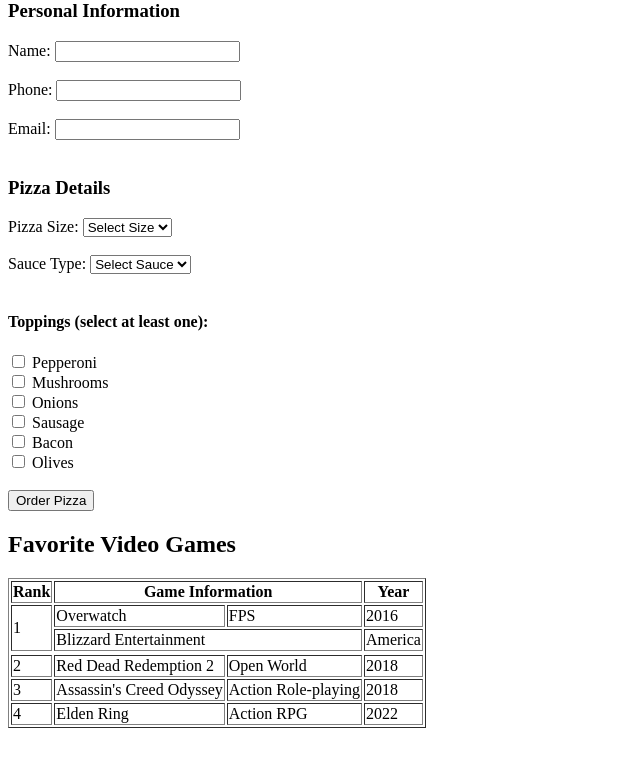
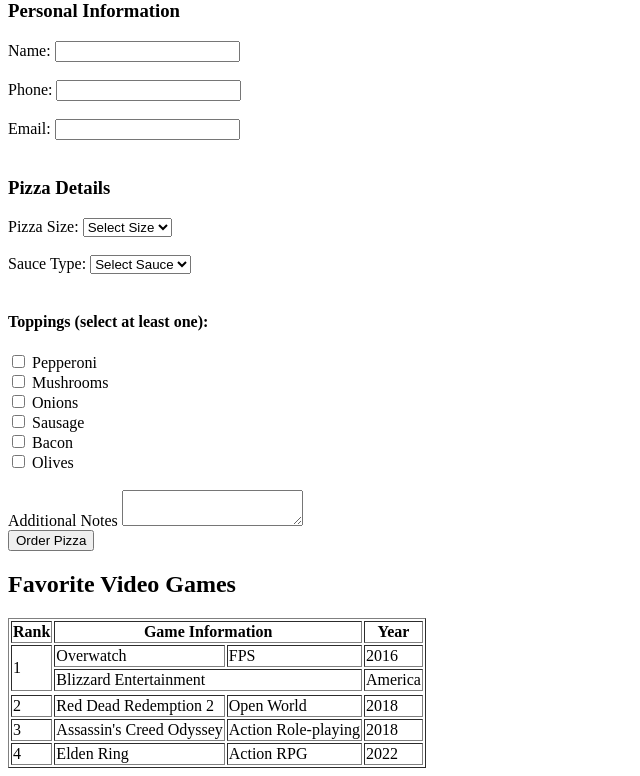
Before and after one commit to loveson1131/Loveson1131.github.io, a plain HTML site: page index.html in a window 1280 px wide. Shown: the part 66-842 px from the top of the page, without its empty margins (0-640 px from the left). Before the commit the page ends 802 px from the top, so only its background shows below. Drawn offline with Linux system fonts and the light colour scheme.

Commit message:
Add textarea for additional notes in order form
Added a textarea for additional notes in the pizza ordering form.

```diff
--- a/index.html
+++ b/index.html
@@ -38,6 +38,12 @@
         <label><input type="checkbox" name="topping" value="bacon"> Bacon</label><br>
         <label><input type="checkbox" name="topping" value="olives"> Olives</label><br><br>
 
+       <td>Additional Notes</td>
+                <td><textarea name="notes" rows="2" cols="20"></textarea></td>
+            </tr>
+        </table>
+        <br>
+
         <input type="submit" value="Order Pizza">
     </form>
 <h2>Favorite Video Games</h2>
@@ -74,4 +80,5 @@
             <td>Elden Ring</td>
             <td>Action RPG</td>
             <td>2022</td>
+
         </tr>
```
